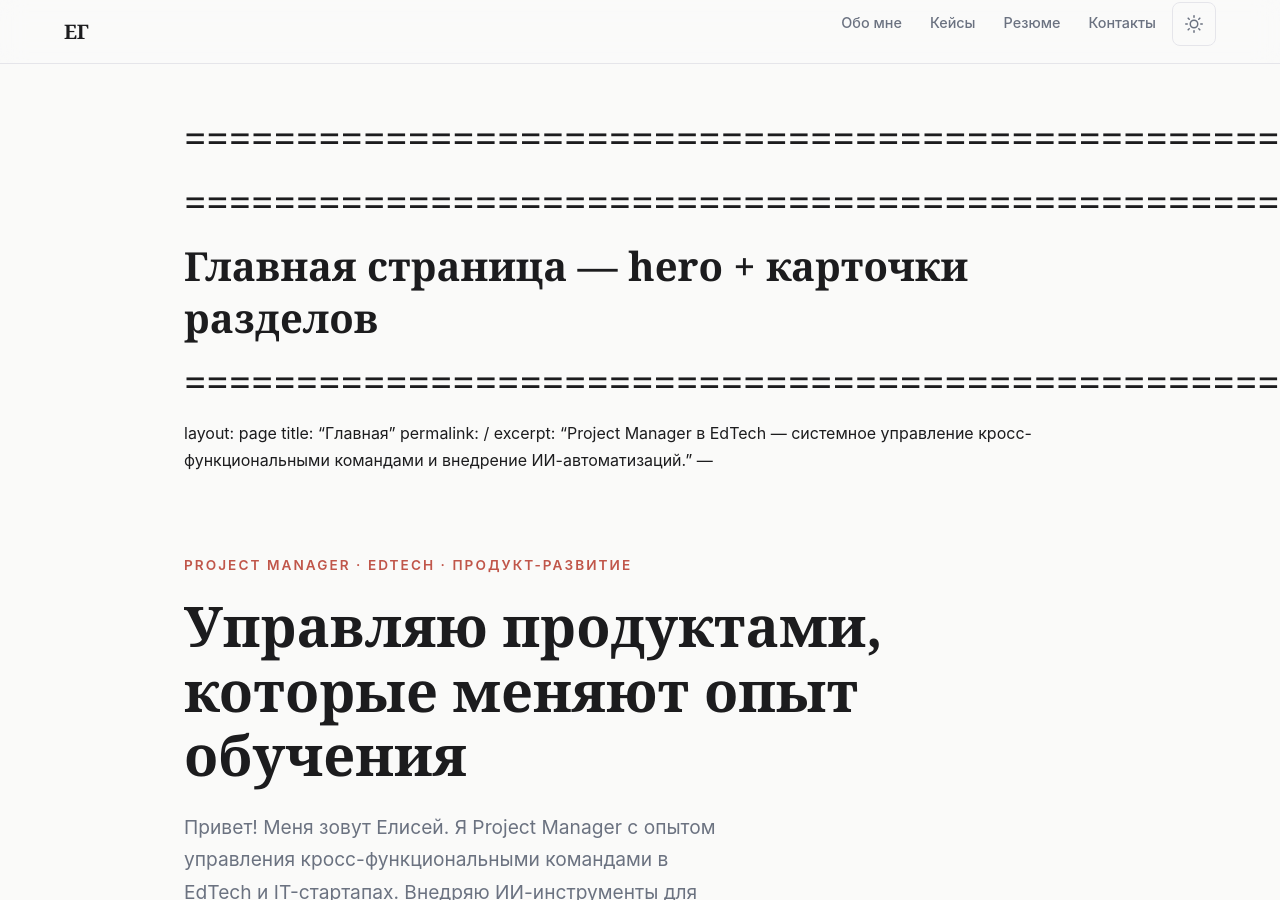
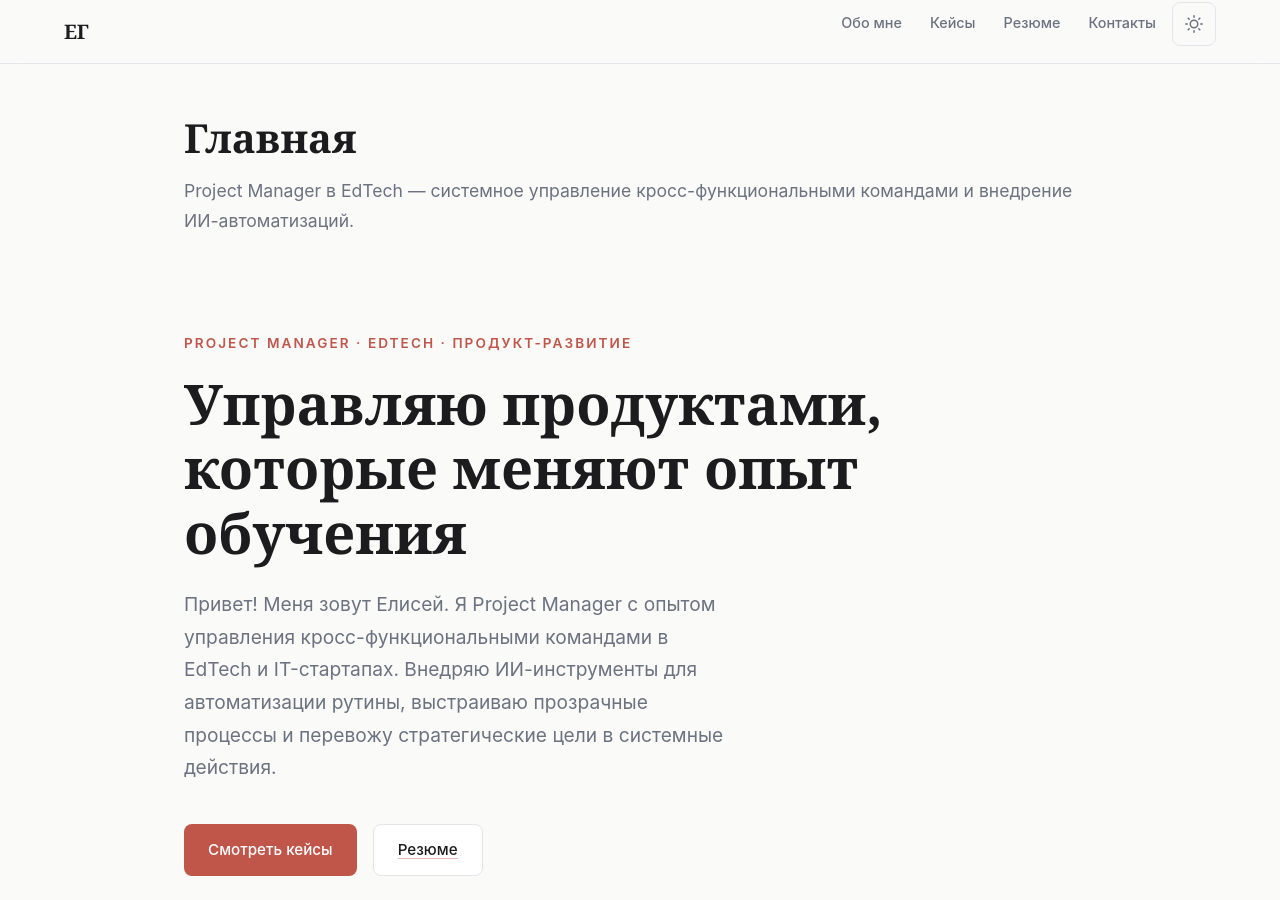
Before and after one commit to cr33pysam/elisey_galkin_CV, a Jekyll site: the page built from index.md, in a window 1280 px wide and 900 px high. Built offline with Jekyll 4.4.1, drawn with Linux system fonts in a browser that asks for light colours; our own code applies the rules of GitHub Pages for plain Markdown files.

Commit message:
fix: move frontmatter to top of index.md, reorder toc CSS for mobile

```diff
--- a/_layouts/resume.html
+++ b/_layouts/resume.html
@@ -39,12 +39,14 @@ layout: default
   }
   @media (max-width: 1024px) {
     .wrapper--two-col { grid-template-columns: 1fr; }
-    .toc-sidebar { position: static; margin-bottom: 2rem; }
   }
   .toc-sidebar {
     position: sticky;
     top: calc(var(--header-h, 64px) + 1.5rem);
     height: fit-content;
+  }
+  @media (max-width: 1024px) {
+    .toc-sidebar { position: static; margin-bottom: 2rem; }
   }
   .toc-title {
     font-size: 0.75rem;
--- a/index.md
+++ b/index.md
@@ -1,6 +1,4 @@
-# ============================================================
-# Главная страница — hero + карточки разделов
-# ============================================================
+---
 layout: page
 title: "Главная"
 permalink: /
```
